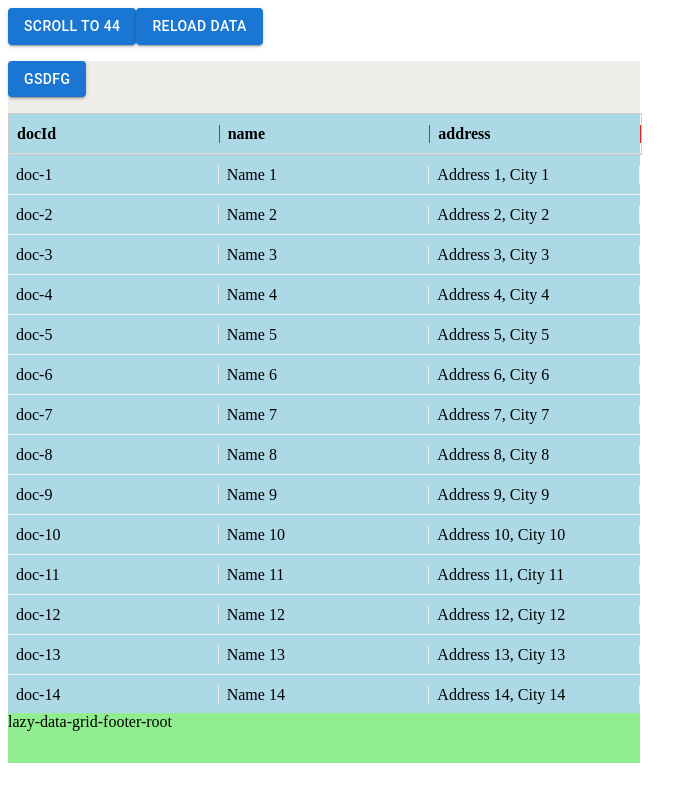
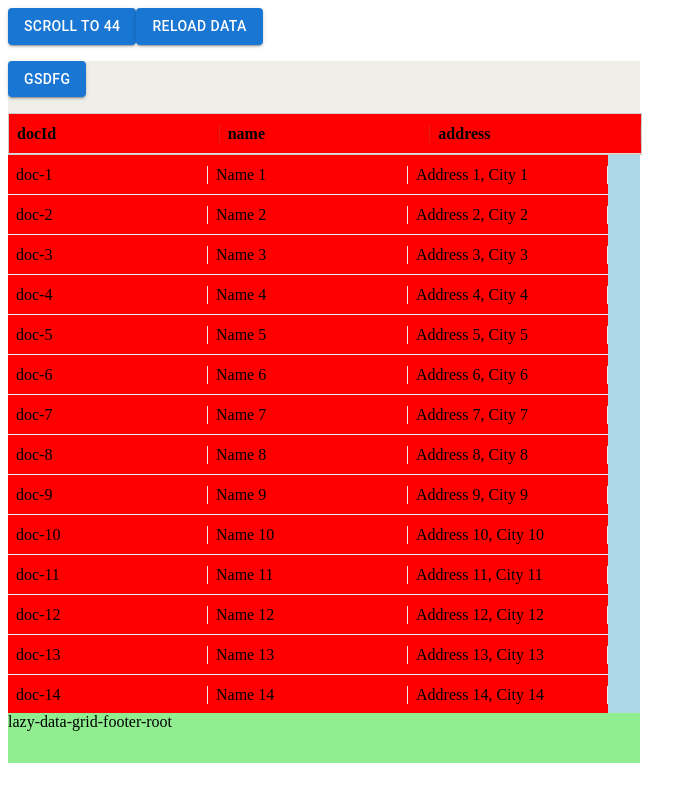
Before and after one commit to md-imran97/react-lazy-loading-data-grid, a React (Vite) app in the folder lazy-data-grid/: page / in a window 1280 px wide. Shown: the whole page, without its empty margins (0-698 px from the left). Built offline with nearby package versions, Linux system fonts and the light colour scheme.

Commit message:
Updated css

```diff
--- a/lazy-data-grid/src/App.tsx
+++ b/lazy-data-grid/src/App.tsx
@@ -63,7 +63,6 @@ function App() {
               minWidth: 200,
               flex: 1,
               renderCell: ({ row }) => {
-                debugger;
                 return <>{row.name}</>;
               },
             },
--- a/lazy-data-grid/src/lazy-load-data-grid/components/HeaderRow.tsx
+++ b/lazy-data-grid/src/lazy-load-data-grid/components/HeaderRow.tsx
@@ -14,6 +14,7 @@ function GenericHeaderRow<T>(
       height={headerHeight}
       display="flex"
       flex={1}
+      sx={{ backgroundColor: "red" }}
     >
       {columns.map((col) => {
         const headerContent = col.renderHeader
--- a/lazy-data-grid/src/lazy-load-data-grid/components/Row.tsx
+++ b/lazy-data-grid/src/lazy-load-data-grid/components/Row.tsx
@@ -24,6 +24,7 @@ export function Row<T>({
   const className = getRowClass ? getRowClass({ row, rowIndex }) : "";
 
   return (
+    <Box display="flex">
       <Box
         className={className}
         onClick={() => onRowClick?.(row, rowIndex)}
@@ -35,11 +36,13 @@ export function Row<T>({
           cursor: onRowClick ? "pointer" : "default",
           userSelect: "none",
           boxSizing: "border-box",
+          backgroundColor: "red",
         }}
       >
         {columns.map((col) => (
           <Cell key={col.field} row={row} rowIndex={rowIndex} colDef={col} />
         ))}
       </Box>
+    </Box>
   );
 }
```
Lines whose indentation alone changed are shown as unchanged.
